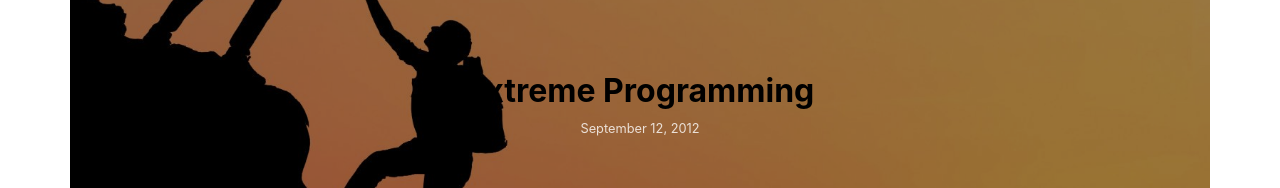
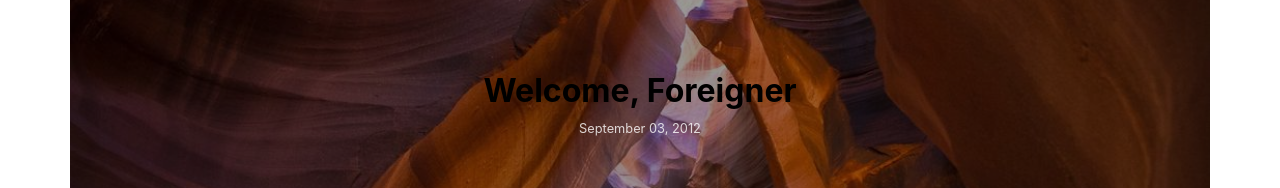
Before and after one commit to julien-conan/devblog, a Gatsby site: page /welcome-stranger in a window 1280 px wide. Shown: the part 228-416 px from the top of the page. Built offline with nearby package versions, Linux system fonts and the light colour scheme; Gatsby itself is replaced by a stand-in of ours; some packages are replaced by stand-ins of ours.

Commit message:
feat: replace Welcome Stranger in timeline

```diff
--- a/_data/blog/2018-11-30-welcome-stranger.md
+++ b/_data/blog/2012-09-03-welcome-stranger.md
@@ -1,8 +1,8 @@
 ---
 template: BlogPost
 path: /welcome-stranger
-date: 2018-11-30T12:12:25.364Z
-title: 'Welcome Stranger!'
+date: 2012-09-03T12:12:25.364Z
+title: 'Welcome, Foreigner'
 thumbnail: /assets/2018-11-30-welcome-stranger.jpg
 metaDescription: Greetings and biography
 ---
```
